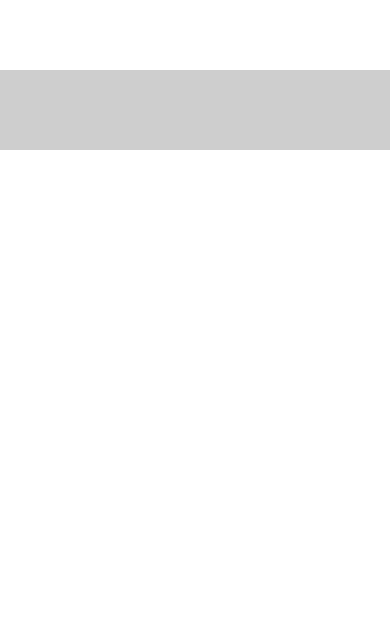
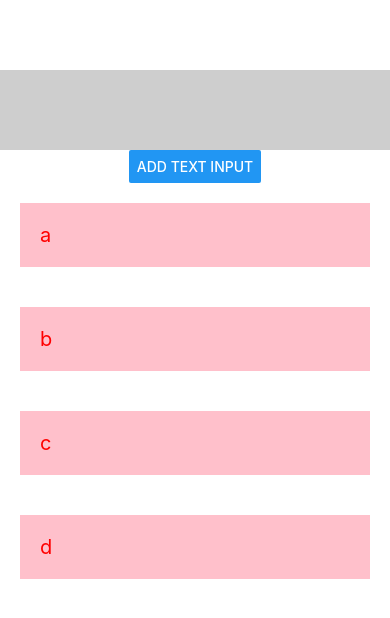
Before and after one commit to khr777/react-native, a React Native app: screen / in a window 390 px wide. Shown: the top 618 px of the page. Built offline with nearby package versions, Linux system fonts and the light colour scheme.

Commit message:
TextInput, ScrollView, Button 심화
Button click 할 때마다 TextInput에 입력한 내용이
출력되도록 하는 방법.

```diff
--- a/App.tsx
+++ b/App.tsx
@@ -1,69 +1,54 @@
 import React, {Component} from 'react';
-import {View, Text, Alert, StyleSheet, ScrollView} from 'react-native';
+import {View, Text, Alert, Button, StyleSheet, ScrollView, TextInput} from 'react-native';
 import Header from './src/header';
 import Generator from './src/generator';
 import NumList from './src/numList';
 import Input from './src/input';
 
 class App extends Component<any, any> {
-  state = {
-    appName: 'My First App',
-    random: [23, 11]
+  state =
+  {
+      myTextInput: '',
+      alphabet:  ['a', 'b', 'c', 'd']
   }
 
-  onAddRandomNum = () => {
-    const randomNum = Math.floor(Math.random()*100)+1;
-    this.setState((prevState: { random: any; }) => {
-      return {
-        random:[...prevState.random, randomNum]
-      }
-    })
+  onChangeInput = (event: string) =>  {
+      this.setState({myTextInput: event});
   }
 
-  onNumDelete = (position: number) => {
-    const newArray = this.state.random.filter((num, index) => {
-      return position != index;
+  onAddTextInput =() => {
+    this.setState((prevState: any) =>{
+        return {
+            myTextInput: '',
+            alphabet: [...prevState.alphabet, prevState.myTextInput]
+        }
     })
-      this.setState({
-        random: newArray
-      })
   }
 
   render() {
     return (
-
       <View style={styles.mainView}>
-        {/**
-        <Header name={this.state.appName}/>
-        <View>
-          <Text
-          style={styles.mainText}
-          onPress={() => Alert.alert('Hello World!!!')}
-          >Hello World</Text>
-        </View>
-        <Generator add={this.onAddRandomNum}/>
-
-
-        <ScrollView
-        style={{width: '100%'}}
-        // ScrollBar를 움직이고 놓았을 때
-        //onMomentumScrollBegin={()=>Alert.alert('Begin')}
-        // ScrollBar 반응이 끝날 때
-        //onMomentumScrollEnd={()=>Alert.alert('end')}
-        // 1px이라도 움직이면 트리거 해준다.
-        //onScroll={()=>Alert.alert('Scrolling')}
-        // 바뀐 현재 높이를 알려주는
-        //onContentSizeChange={(width, height:number)=>Alert.alert(height + '')}
-        bounces={true}
-
-        >
-          <NumList
-          num={this.state.random}
-          delete={this.onNumDelete}
-          />
+        <TextInput
+                value={this.state.myTextInput}
+                style={styles.input}
+                onChangeText={this.onChangeInput}
+                multiline={true}
+                maxLength={31}
+                autoCapitalize={'none'}
+                editable={true}
+                />
+        <Button title="Add Text Input" onPress={this.onAddTextInput}/>
+        <ScrollView style={{width: '100%'}}>
+            {
+              this.state.alphabet.map((items: string, index: number) => (
+                <Text
+                style={styles.mainText}
+                key={index}>
+                  {items}
+                </Text>
+              ))
+            }
         </ScrollView>
-        */}
-        <Input/>
       </View>
     );
   }
@@ -93,8 +78,18 @@ const styles = StyleSheet.create({
     color: 'red',
     fontWeight: 'normal',
     fontSize: 20,
-    padding: 20
-  }
+    padding: 20,
+    margin: 20,
+    backgroundColor: 'pink'
+  },
+  input:
+    {
+        width: '100%',
+        backgroundColor: '#cecece',
+        marginTop: 20,
+        fontSize: 25,
+        padding: 10
+    }
 })
 
 export default App;
```
